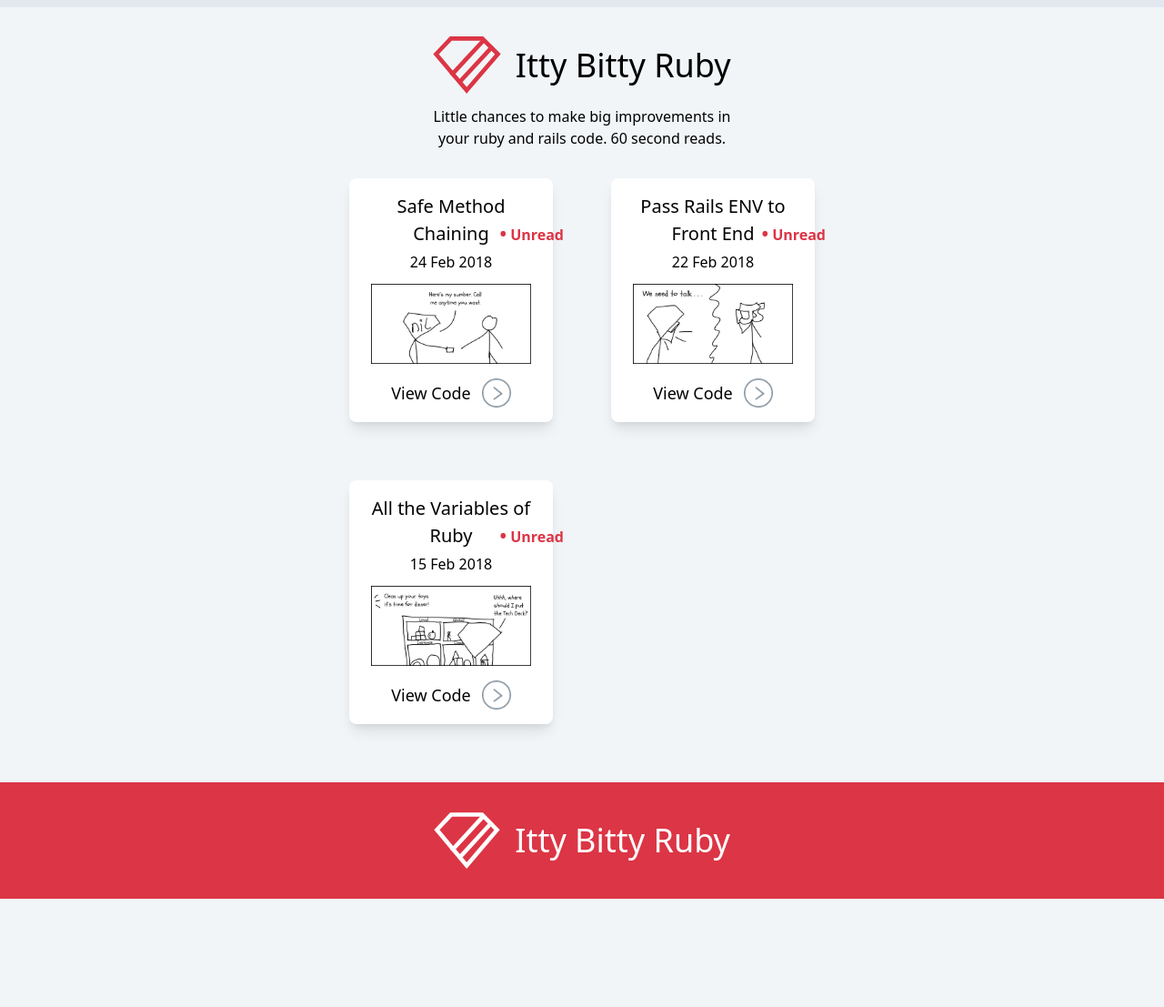
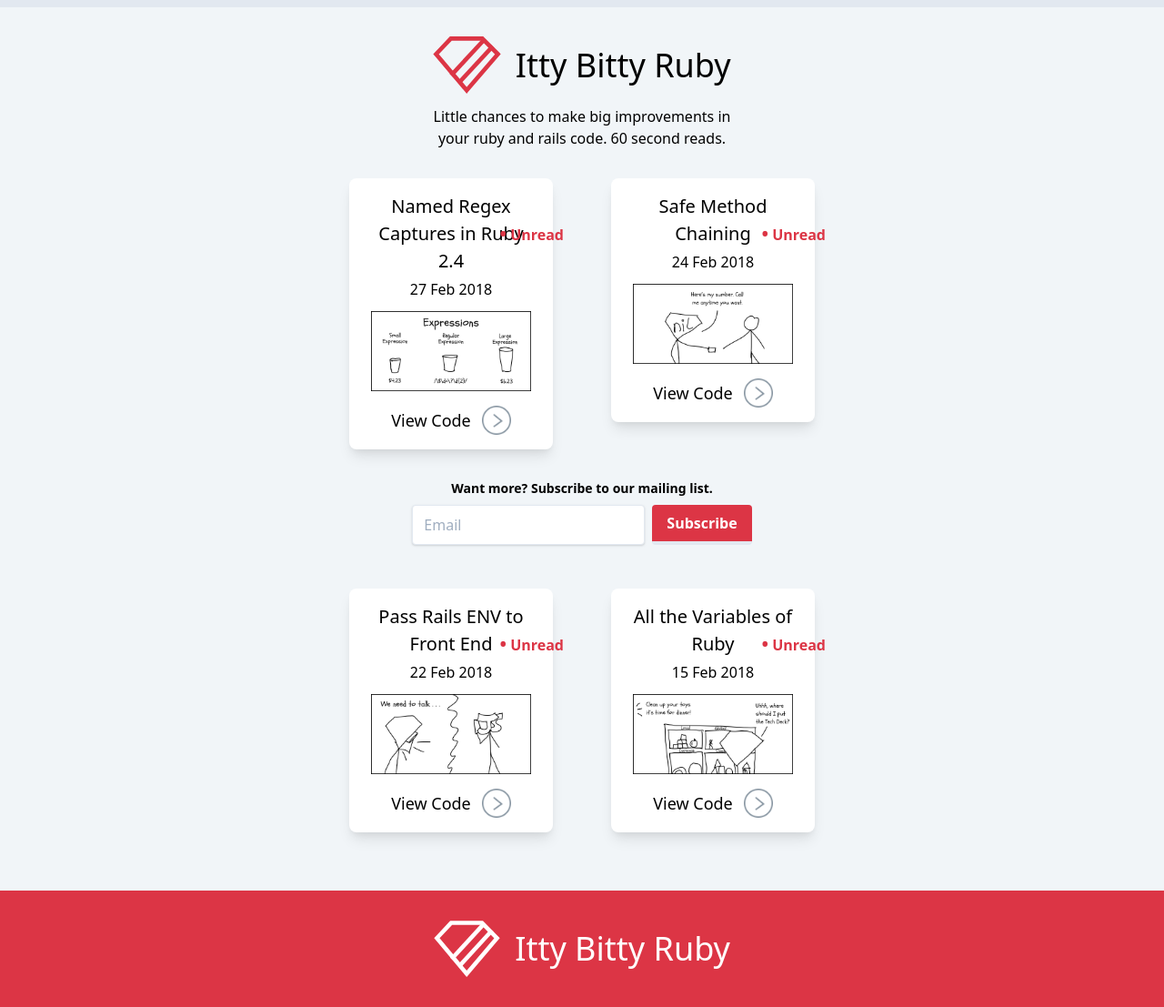
Before and after one commit to stuyam/itty-bitty-ruby, a Jekyll site: the page built from index.md, in a window 1280 px wide. Shown: the whole page at 91% size. Built offline with Jekyll 4.4.1, drawn with Linux system fonts in a browser that asks for light colours; before the commit the page ends 988 px from its top, so only the background shows below that.

Commit message:
new post and another mailchimp callout

````diff
--- a/_dafts/2018-03-16-named-regex-captures-in-ruby-24.md
+++ b/_posts/2018-02-27-named-regex-captures-in-ruby-24.md
@@ -5,6 +5,6 @@ title:  "Named Regex Captures in Ruby 2.4"
 As of **Ruby 2.4** you can now name your regex captures, rather than just using numbers. Name the capture with `?<name>` at the beginning of the capture group. Then you can access it with the `.values_at` methods using a list of symbols.
 ```ruby
 pattern = /(?<year>\d{4})-(?<month>\d{2})-(?<day>\d{2})/
-pattern.match('2018-02-16').values_at(:year, :month) # => ['2018', '02']
+pattern.match('2018-02-27').values_at(:year, :month) # => ['2018', '02']
 ```
 Giving things names makes is easier to come back to, read, and understand.
--- a/index.md
+++ b/index.md
@@ -7,7 +7,37 @@ layout: default
 
 <div class="container mx-auto max-w-xl">
   <div class="flex flex-wrap">
-  {% for post in site.posts %}
+  {% for post in site.posts limit:2%}
+    <div class="w-full md:w-1/2 p-4 sm:p-8">
+      <div class="relative w-full">
+        <a href="{{ post.url }}" class="post-card bg-white max-w-sm shadow-lg rounded-lg overflow-hidden px-6 py-4 block no-underline text-black mx-auto">
+          <h3 class="text-center text-xl font-normal mb-1">{{ post.title }}</h3>
+          <h6 class="text-center text-base text-grey-dark font-normal mb-3">{{ post.date | date_to_string }}</h6>
+          <img class="w-100" src="{{ site.url }}/img/comics/{{ post.title | slugify }}.png" />
+          <div class="flex justify-center items-center mt-4">
+            <span class="text-lg text-grey-dark mr-3">View Code</span>
+            <img class="w-8 h-8" src="{{ site.url }}/img/disclosure-indicator.png" />
+          </div>
+        </a>
+        <a href="{{ post.url }}" class="badge text-red rounded-full py-1 px-2 mr-3 leading-none no-underline font-bold"><span class="text-xl">&bullet;</span> Unread</a>
+      </div>
+    </div>
+  {% endfor %}
+  <div class="w-full">
+    <!-- Mailchimp Subscribe Form -->
+    <div class="max-w-sm w-100 mx-auto">
+      <form action="https://ittybittyruby.us17.list-manage.com/subscribe/post?u=80abdb57d023e49f8cb8ba09d&amp;id=7df66977b1" method="post" id="mc-embedded-subscribe-form" name="mc-embedded-subscribe-form" class="validate" target="_blank" novalidate>
+        <!-- real people should not fill this in and expect good things - do not remove this or risk form bot signups-->
+        <div style="position: absolute; left: -5000px;" aria-hidden="true"><input type="text" name="b_80abdb57d023e49f8cb8ba09d_7df66977b1" tabindex="-1" value=""></div>
+        <label for="mce-EMAIL" class="block text-grey-darker text-sm font-bold mb-2 text-center">Want more? Subscribe to our mailing list.</label>
+        <div class="flex justify-center">
+          <input type="email" value="" name="EMAIL" class="email shadow appearance-none border rounded py-2 px-3 text-grey-darker mr-2 w-64" id="mce-EMAIL" placeholder="Email" required>
+          <input type="submit" value="Subscribe" name="subscribe" id="mc-embedded-subscribe" class="button bg-red hover:bg-red-light text-white font-bold py-2 px-4 border-b-4 border-red-dark hover:border-red rounded cursor-pointer">
+        </div>
+      </form>
+    </div>
+  </div>
+  {% for post in site.posts offset:2%}
     <div class="w-full md:w-1/2 p-4 sm:p-8">
       <div class="relative w-full">
         <a href="{{ post.url }}" class="post-card bg-white max-w-sm shadow-lg rounded-lg overflow-hidden px-6 py-4 block no-underline text-black mx-auto">
````
